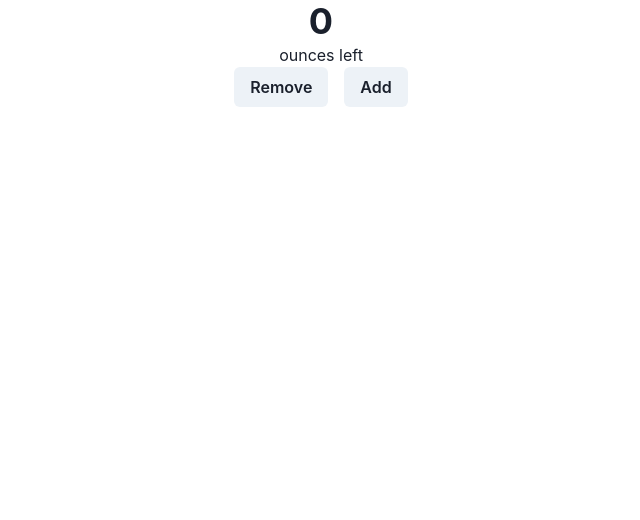
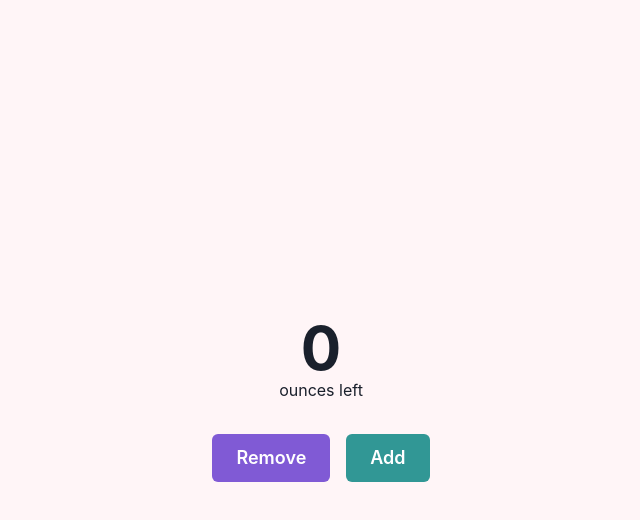
Before and after one commit to tjcuevas/bottle-tracker, a React (Vite) app: page / in a window 1280 px wide. Shown: the top 520 px of the page, without its empty margins (319-959 px from the left). Built offline with nearby package versions, Linux system fonts and the light colour scheme.

Commit message:
add some styles

```diff
--- a/index.html
+++ b/index.html
@@ -5,7 +5,7 @@
     <meta name="apple-mobile-web-app-capable" content="yes">
     <link rel="icon" type="image/svg+xml" href="/src/favicon.svg" />
     <link rel="manifest" href="/manifest.webmanifest">
-    <link rel="apple-touch-icon" href="/src/images/bottle_144.png" />
+    <link rel="apple-touch-icon" href="/src/images/bottle_128.png" />
     <meta name="viewport" content="width=device-width, initial-scale=1.0" />
     <title>Vite App</title>
   </head>
--- a/src/AddDrawer.tsx
+++ b/src/AddDrawer.tsx
@@ -1,6 +1,6 @@
-import { Button, Drawer, DrawerBody, DrawerCloseButton, DrawerContent, DrawerFooter, DrawerHeader, NumberDecrementStepper, NumberIncrementStepper, NumberInput, NumberInputField, NumberInputStepper } from "@chakra-ui/react";
+import { Button, Drawer, DrawerBody, DrawerCloseButton, DrawerContent, DrawerFooter, DrawerHeader, Flex, NumberDecrementStepper, NumberIncrementStepper, NumberInput, NumberInputField, NumberInputStepper } from "@chakra-ui/react";
 import { useState } from "react";
-import { useAddOunces } from "./hooks/useOunces";
+import { useAddOunces, useRemoveOunces } from "./hooks/useOunces";
 
 interface Props {
 	isOpen: boolean;
@@ -12,23 +12,24 @@ const AddDrawer = ({ isOpen, onClose }: Props) => {
 	const addOuncesMutation = useAddOunces();
 	return (
 		<Drawer isOpen={isOpen} onClose={onClose} placement="top" isFullHeight>
-			<DrawerContent height="-webkit-fill-available">
-					<DrawerCloseButton />
-				<DrawerHeader>Add</DrawerHeader>
-				<DrawerBody>
-					<NumberInput value={ounces} onChange={(valueAsString, valueAsNumber) => setOunces(valueAsNumber)}>
+			<DrawerContent bg="pink.50">
+				<DrawerBody m="auto" width="50%">
+					<Flex height="100%" justifyContent="center" direction="column">
+					<NumberInput width="100%" mb="1rem" value={ounces} size="lg" onChange={(valueAsString, valueAsNumber) => setOunces(valueAsNumber)}>
 						<NumberInputField />
 						<NumberInputStepper>
 							<NumberIncrementStepper />
 							<NumberDecrementStepper />
 						</NumberInputStepper>
 					</NumberInput>
-				</DrawerBody>
-				<DrawerFooter>
-					<Button onClick={async () => {
+					<Button mb=".5rem" width="100%" colorScheme="purple" onClick={async () => {
 						await addOuncesMutation.mutateAsync(ounces);
 						onClose();
 					}}>Add</Button>
+					<Button width="100%" colorScheme="purple" variant="outline" onClick={onClose}>Cancel</Button>
+					</Flex>
+				</DrawerBody>
+				<DrawerFooter>
 				</DrawerFooter>
 			</DrawerContent>
 		</Drawer>
--- a/src/App.tsx
+++ b/src/App.tsx
@@ -1,5 +1,5 @@
 import "./App.css";
-import { Button, Flex, Heading } from "@chakra-ui/react";
+import { Box, Button, Flex, Heading } from "@chakra-ui/react";
 import { useOunces } from "./hooks/useOunces";
 import AddDrawer from "./AddDrawer";
 import { useState } from "react";
@@ -12,12 +12,14 @@ function App() {
   const { data: ouncesLeft } = useOunces();
   return (
     <>
-      <Flex as="main" direction="column" alignItems="center">
-        <Heading>{ouncesLeft}</Heading>
+      <Flex as="main" gap="2rem" direction="column" justifyContent="center" alignItems="center" bg="pink.50">
+        <Box textAlign="center">
+        <Heading size="3xl">{ouncesLeft}</Heading>
         <p>ounces left</p>
+        </Box>
         <Flex gap="1rem">
-          <Button onClick={() => setIsRemoveDrawerOpen(true)}>Remove</Button>
-          <Button onClick={() => setIsAddDrawerOpen(true)}>Add</Button>
+          <Button size="lg" colorScheme="purple" onClick={() => setIsRemoveDrawerOpen(true)}>Remove</Button>
+          <Button size="lg" colorScheme="teal" onClick={() => setIsAddDrawerOpen(true)}>Add</Button>
         </Flex>
       </Flex>
       <AddDrawer
--- a/src/RemoveDrawer.tsx
+++ b/src/RemoveDrawer.tsx
@@ -1,4 +1,4 @@
-import { Button, Drawer, DrawerBody, DrawerCloseButton, DrawerContent, DrawerFooter, DrawerHeader, NumberDecrementStepper, NumberIncrementStepper, NumberInput, NumberInputField, NumberInputStepper } from "@chakra-ui/react";
+import { Button, Drawer, DrawerBody, DrawerCloseButton, DrawerContent, DrawerFooter, DrawerHeader, Flex, NumberDecrementStepper, NumberIncrementStepper, NumberInput, NumberInputField, NumberInputStepper } from "@chakra-ui/react";
 import { useState } from "react";
 import { useAddOunces, useRemoveOunces } from "./hooks/useOunces";
 
@@ -12,23 +12,24 @@ const RemoveDrawer = ({ isOpen, onClose }: Props) => {
 	const removeOuncesMutation = useRemoveOunces();
 	return (
 		<Drawer isOpen={isOpen} onClose={onClose} placement="top" isFullHeight>
-			<DrawerContent height="-webkit-fill-available">
-					<DrawerCloseButton />
-				<DrawerHeader>Remove</DrawerHeader>
-				<DrawerBody>
-					<NumberInput value={ounces} onChange={(valueAsString, valueAsNumber) => setOunces(valueAsNumber)}>
+			<DrawerContent bg="pink.50">
+				<DrawerBody m="auto" width="50%">
+					<Flex height="100%" justifyContent="center" direction="column">
+					<NumberInput width="100%" mb="1rem" value={ounces} size="lg" onChange={(valueAsString, valueAsNumber) => setOunces(valueAsNumber)}>
 						<NumberInputField />
 						<NumberInputStepper>
 							<NumberIncrementStepper />
 							<NumberDecrementStepper />
 						</NumberInputStepper>
 					</NumberInput>
-				</DrawerBody>
-				<DrawerFooter>
-					<Button onClick={async () => {
+					<Button mb=".5rem" width="100%" colorScheme="purple" onClick={async () => {
 						await removeOuncesMutation.mutateAsync(ounces);
 						onClose();
 					}}>Remove</Button>
+					<Button width="100%" colorScheme="purple" variant="outline" onClick={onClose}>Cancel</Button>
+					</Flex>
+				</DrawerBody>
+				<DrawerFooter>
 				</DrawerFooter>
 			</DrawerContent>
 		</Drawer>
```
Also changed, not shown: src/images/bottle_128.png (added), src/images/bottle_144.png (deleted).
